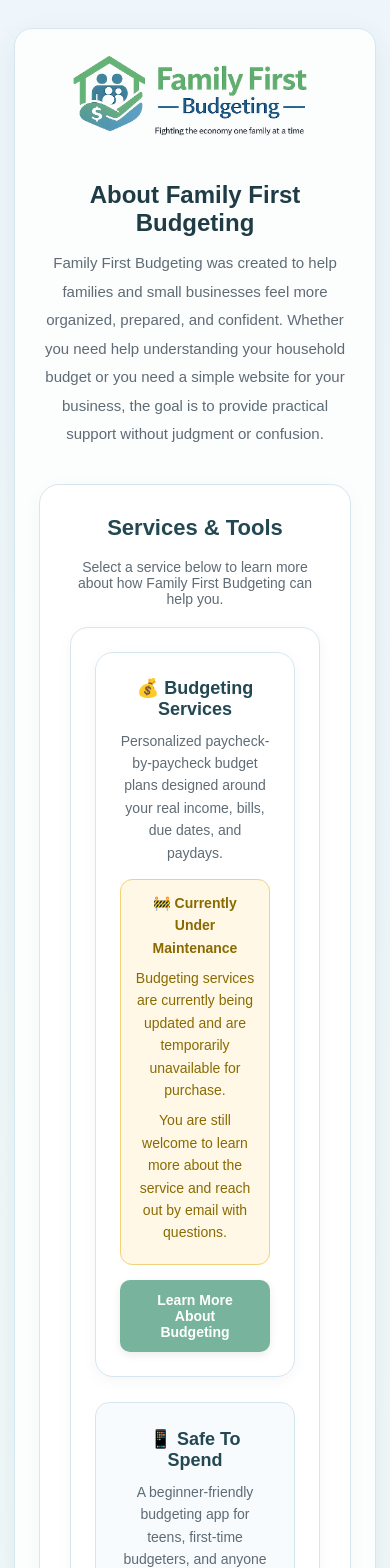
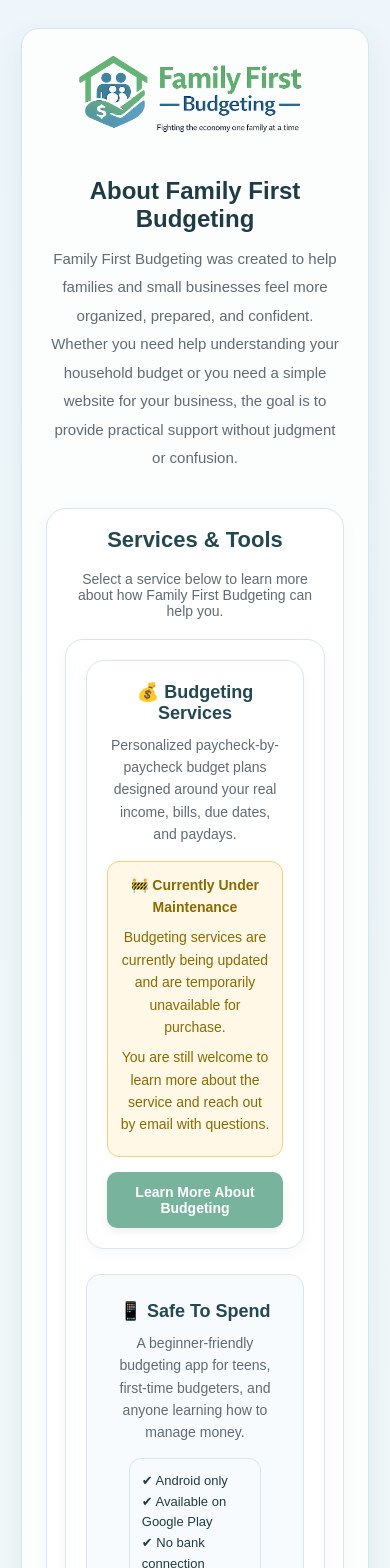
Before and after one commit to shellyryan18/family-first-budgeting, a React (Vite) app: page / in a window 390 px wide. Shown: the top 1568 px of the page. Built offline with nearby package versions, Linux system fonts and the light colour scheme.

Commit message:
Mobile layout improvements

```diff
--- a/src/App.jsx
+++ b/src/App.jsx
@@ -5,6 +5,7 @@
 } from "@paypal/react-paypal-js";
 
 export default function App() {
+ const isMobile = window.innerWidth <= 768;
  const paypalClientId = "AVsV_Pn6gpqWfhhSngg_WtAWlvihc9x7adDKtaNmYpLV1e-zvqreUo2Ssha7AZM6uDWUapsnLP6_eqyp";
   const [contactData, setContactData] = useState({
     name: "",
@@ -1850,7 +1851,7 @@
   padding: "24px",
   borderRadius: "18px",
   maxWidth: "760px",
-  width: "100%",
+  width: "96%",
   textAlign: "center",
   boxShadow: "0 10px 30px rgba(31,60,70,0.08)",
   border: "1px solid #d6e6ef",
@@ -2570,10 +2571,12 @@
   background: "#ffffff",
   border: "1px solid #d6e6ef",
   borderRadius: "20px",
-  padding: "30px",
+  padding: "18px",
   boxShadow: "0 4px 20px rgba(0,0,0,.03)",
   marginTop: "22px",
   marginBottom: "30px",
+  width: "100%",
+  boxSizing: "border-box",
 };
 
 const serviceMenuTitle = {
@@ -2594,11 +2597,13 @@
   background: "#ffffff",
   border: "1px solid #d6e6ef",
   borderRadius: "18px",
-  padding: "24px",
+  padding: "20px",
   boxShadow: "0 4px 15px rgba(0,0,0,.04)",
   marginBottom: "10px",
   overflow: "hidden",
   textAlign: "center",
+  width: "100%",
+  boxSizing: "border-box",
 };
 
 const serviceTitle = {
@@ -2703,6 +2708,8 @@
   borderRadius:"14px",
   padding:"18px",
   marginBottom:"15px",
+  width: "100%",
+  boxSizing: "border-box",
 };
 
 const sectionTitle = {
@@ -2765,6 +2772,8 @@
   color: "#8a6a00",
   fontSize: "14px",
   lineHeight: "1.6",
+  width: "100%",
+  boxSizing: "border-box",
 };
 
 const maintenanceText = {
```
